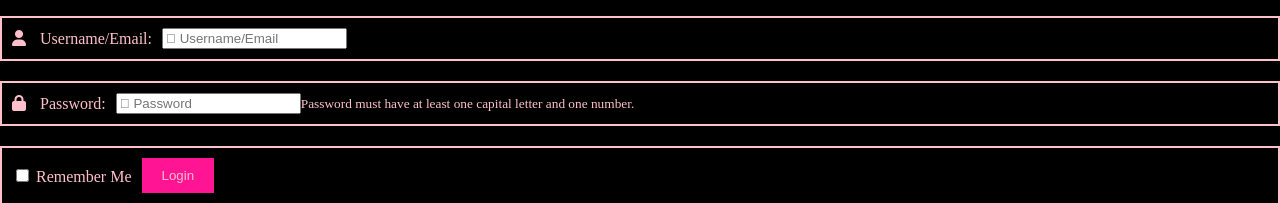
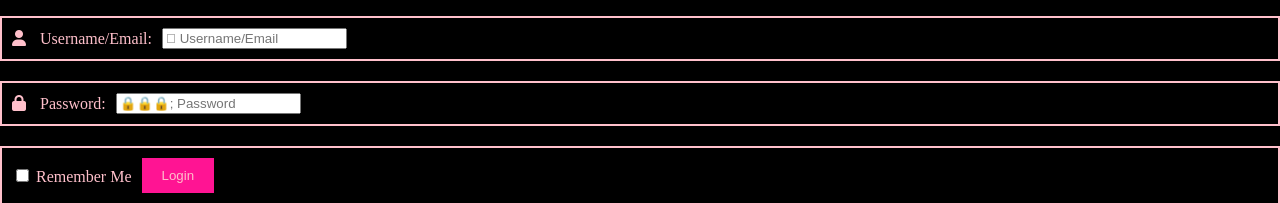
Before and after one commit to christabely/Login1, a plain HTML site: page index.html in a window 1280 px wide. Shown: the part 105-308 px from the top of the page. Drawn offline with Linux system fonts and the light colour scheme.

Commit message:
Update index.html

```diff
--- a/index.html
+++ b/index.html
@@ -25,8 +25,7 @@
         <label for="password">
             <i id="passwordIcon" class="fas fa-lock"></i> Password:
         </label>
-        <input type="password" id="password" name="password" placeholder="&#xf023; Password" pattern="^(?=.*[A-Z])(?=.*\d).{8,}$" required>
-        <small>Password must have at least one capital letter and one number.</small>
+        <input type="password" id="password" name="password" placeholder="🔒🔒🔒; Password" pattern="^(?=.*[A-Z])(?=.*\d).{8,}$" required>
     </div>
 
     <div id="loginContainer">
```
